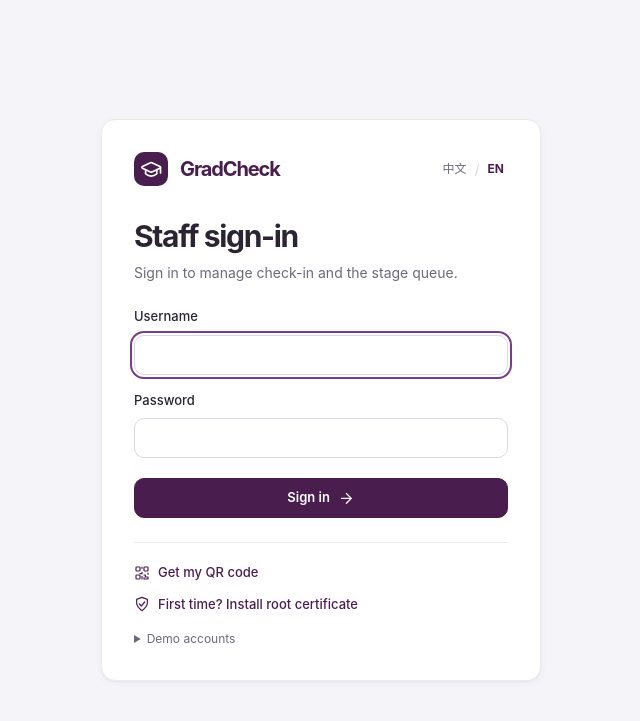
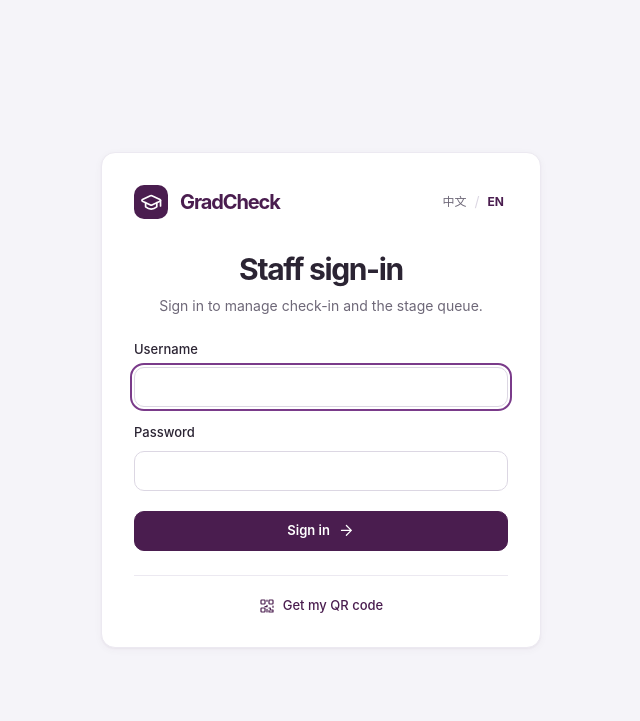
Before and after one commit to hh5230/graduation-checkin, a Flask app: page /login in a window 1280 px wide. Shown: the top 721 px of the page, without its empty margins (319-959 px from the left). Run offline with Flask 3, Linux system fonts and the light colour scheme; parts of the project's set-up code (start-up, migrations or seed data) failed here and were passed over.

Commit message:
fix(login): remove demo credentials from frontend, center heading, CA link behind SHOW_CA_LINK
Co-Authored-By: Claude Opus 5.5 <noreply@anthropic.com>

```diff
--- a/app/config.py
+++ b/app/config.py
@@ -33,6 +33,7 @@ class Config:
         self.SOCKETIO_ASYNC_MODE = os.getenv("SOCKETIO_ASYNC_MODE", "threading")
         cert_dir = "certs" if ROOT == Path("/opt/graduation-checkin") else "deploy"
         self.CA_CERT_PATH = os.getenv("CA_CERT_PATH", str(ROOT / cert_dir / "ca.crt"))
+        self.SHOW_CA_LINK = os.getenv("SHOW_CA_LINK", "").strip().lower() in {"1", "true", "yes"}
         self.HOST = os.getenv("HOST", "0.0.0.0")
         self.PORT = int(os.getenv("PORT", "5001"))
 
--- a/app/templates/login.html
+++ b/app/templates/login.html
@@ -2,17 +2,27 @@
 {% set page = 'login' %}
 {% set title_key = 'login.title' %}
 {% block title %}工作台登录{% endblock %}
+{% block scripts %}
+<style>
+  .login-heading, .public-links a { text-align: center; }
+  .public-links a { justify-content: center; }
+</style>
+{% endblock %}
 {% block content %}
-<h1 data-i18n="login.title">工作台登录</h1><p class="subtitle" data-i18n="login.subtitle">登录以管理入场签到与舞台队列。</p>
+<div class="login-heading">
+  <h1 data-i18n="login.title">工作台登录</h1>
+  <p class="subtitle" data-i18n="login.subtitle">登录以管理入场签到与舞台队列。</p>
+</div>
 <form id="login-form" class="form-stack" action="/api/auth/login" method="post">
   <label>{{ tr('auth.username', '用户名') }}<input name="username" autocomplete="username" required maxlength="64" autofocus></label>
   <label>{{ tr('auth.password', '密码') }}<input type="password" name="password" autocomplete="current-password" required></label>
   <div class="banner" id="login-notice" role="alert" hidden></div>
   <button type="submit" class="button primary">{{ tr('auth.login','登录') }}{{ icon('arrow-right') }}</button>
 </form>
-<div class="public-links"><a href="/claim">{{ icon('qr-code') }}{{ tr('login.claim','学生领取二维码') }}</a>
-<a href="/ca.crt">{{ icon('shield-check') }}{{ tr('login.certificate','首次使用：安装根证书') }}</a></div>
-<details class="demo-accounts"><summary data-i18n="login.demo">演示账号</summary>
-<table><thead><tr><th data-i18n="auth.username">用户名</th><th data-i18n="auth.password">密码</th></tr></thead>
-<tbody>{% for user, password in [('admin','admin123'),('staff1','staff123'),('staff2','staff123')] %}<tr><td>{{ user }}</td><td>{{ password }}</td></tr>{% endfor %}</tbody></table></details>
+<div class="public-links">
+  <a href="/claim">{{ icon('qr-code') }}{{ tr('login.claim','学生领取二维码') }}</a>
+  {% if config.SHOW_CA_LINK %}
+  <a href="/ca.crt">{{ icon('shield-check') }}{{ tr('login.certificate','首次使用：安装根证书') }}</a>
+  {% endif %}
+</div>
 {% endblock %}
```
